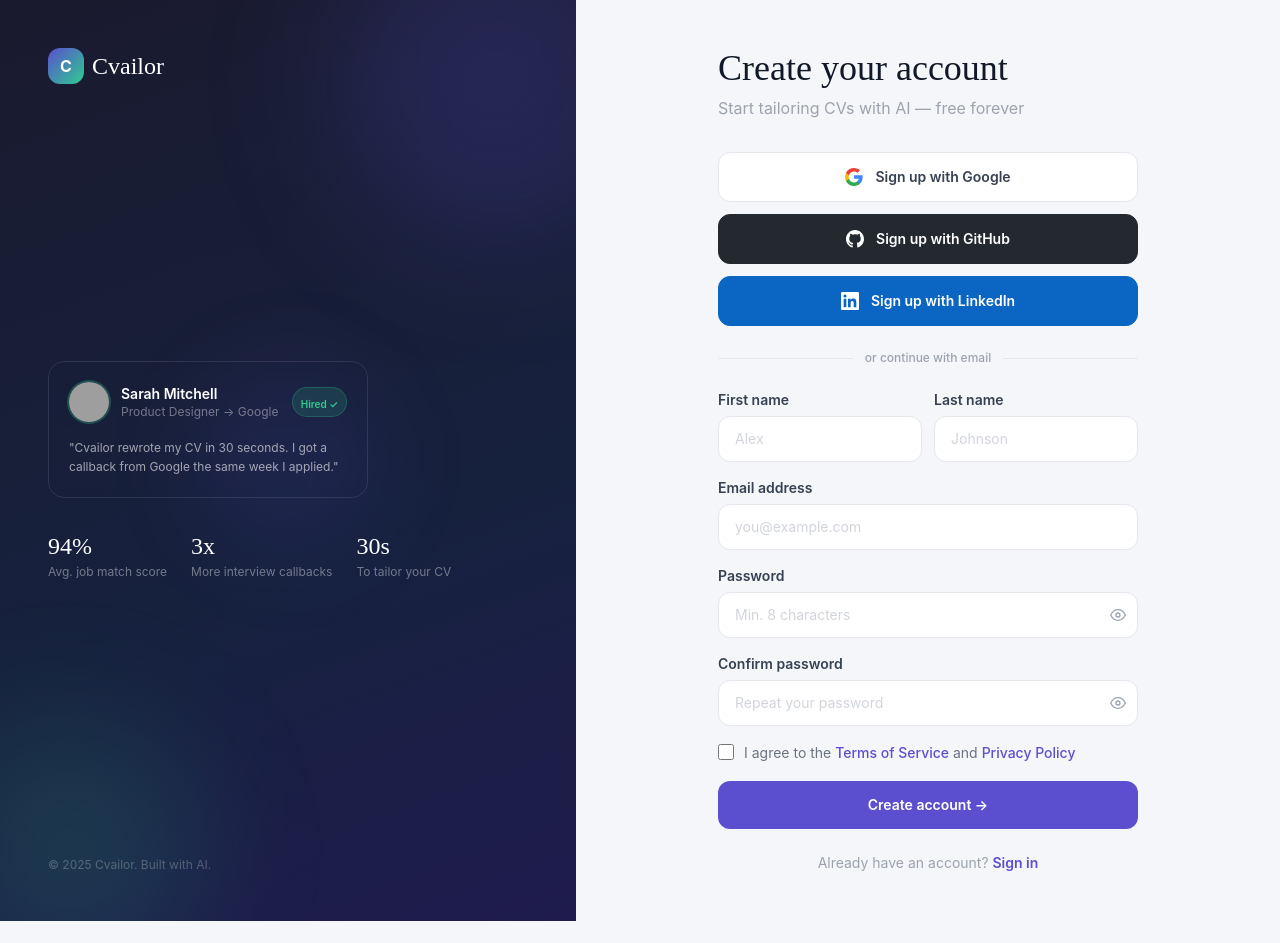
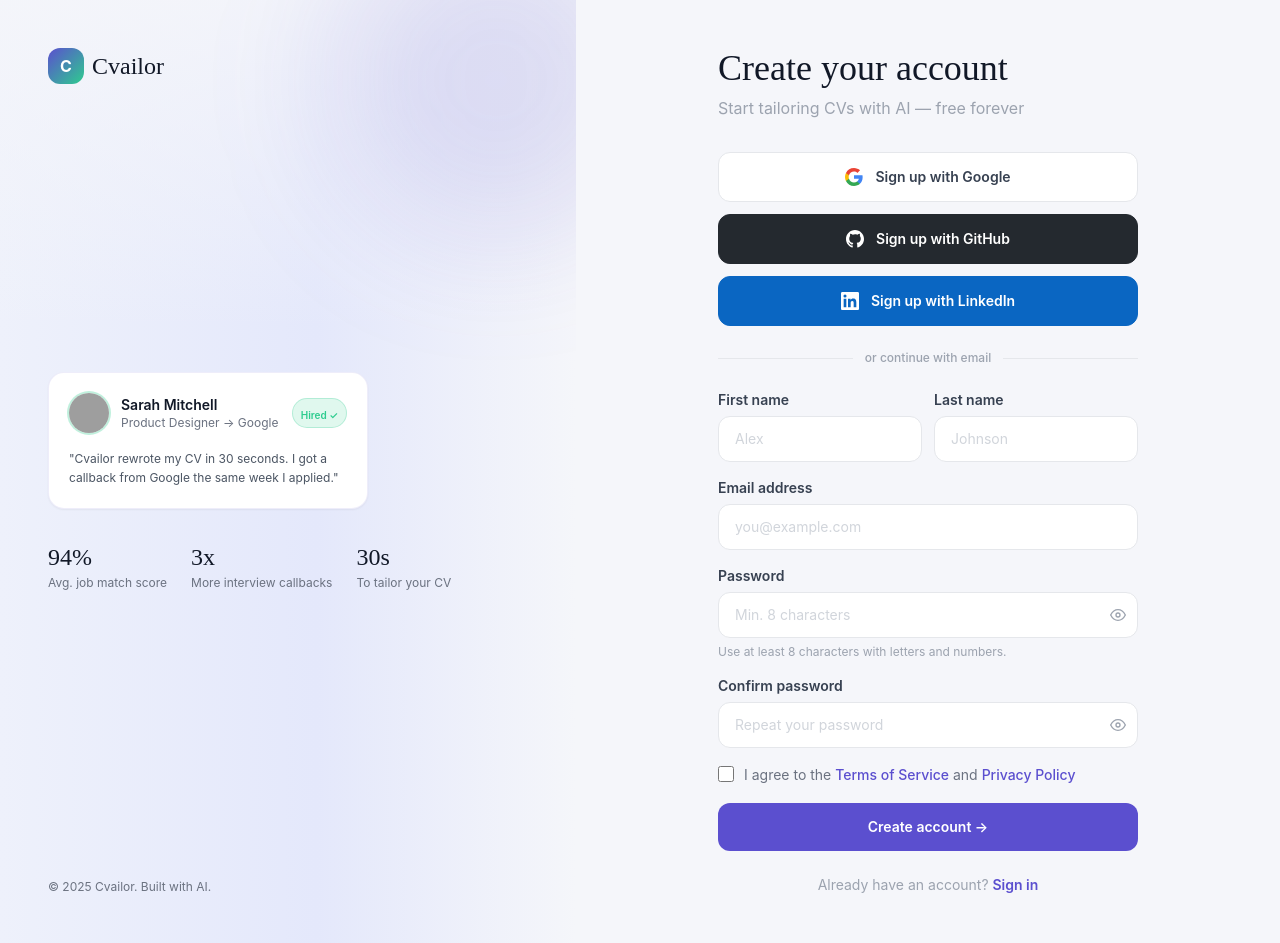
Before and after one commit to kechyy/cvailor-frontend, a Next.js app: page /auth/signup in a window 1280 px wide. Before the commit the page ends 921 px from the top, so only its background shows below. Built offline with nearby package versions, Linux system fonts and the light colour scheme; grey boxes are pictures that could not be loaded.

Commit message:
authentication ui

```diff
--- a/app/auth/new-password/page.tsx
+++ b/app/auth/new-password/page.tsx
@@ -1,10 +1,34 @@
-'use client'
+"use client"
 import Link from 'next/link'
+import { FormProvider, useForm } from 'react-hook-form'
 import AuthLayout from '@/components/auth/AuthLayout'
 import InputField from '@/components/auth/InputField'
 import SubmitButton from '@/components/auth/SubmitButton'
 
+type NewPasswordFormValues = {
+  newPassword: string
+  confirmPassword: string
+}
+
 export default function NewPasswordPage() {
+  const methods = useForm<NewPasswordFormValues>({
+    defaultValues: { newPassword: '', confirmPassword: '' },
+    mode: 'onBlur'
+  })
+
+  const {
+    handleSubmit,
+    formState: { isSubmitting },
+    watch
+  } = methods
+
+  const newPasswordValue = watch('newPassword')
+
+  const onSubmit = async (values: NewPasswordFormValues) => {
+    // TODO: connect to backend
+    console.log('Set new password', values)
+  }
+
   return (
     <AuthLayout
       title="Set new password"
@@ -20,30 +44,33 @@
         <p className="text-xs text-gray-400">Password strength: <span className="text-yellow-500 font-semibold">Fair</span></p>
       </div>
 
-      <form className="space-y-4">
+      <FormProvider {...methods}>
+        <form className="space-y-4" onSubmit={handleSubmit(onSubmit)} noValidate>
           <InputField
-          id="new-password"
+            name="newPassword"
             label="New password"
             type="password"
             placeholder="Min. 8 characters"
+            autoComplete="new-password"
             required
-          autoComplete="new-password"
+            rules={{ minLength: { value: 8, message: 'Must be at least 8 characters.' } }}
           />
           <InputField
-          id="confirm-password"
+            name="confirmPassword"
             label="Confirm new password"
             type="password"
             placeholder="Repeat new password"
+            autoComplete="new-password"
             required
-          autoComplete="new-password"
+            rules={{ validate: (value) => value === newPasswordValue || 'Passwords must match.' }}
           />
 
           {/* Requirements checklist */}
           <div className="bg-gray-50 border border-gray-100 rounded-xl p-4 space-y-2">
             {[
-            { label: 'At least 8 characters', met: true },
-            { label: 'One uppercase letter', met: true },
-            { label: 'One number or symbol', met: false },
+              { label: 'At least 8 characters', met: newPasswordValue.length >= 8 },
+              { label: 'One uppercase letter', met: /[A-Z]/.test(newPasswordValue) },
+              { label: 'One number or symbol', met: /[0-9!@#$%^&*]/.test(newPasswordValue) },
             ].map((req) => (
               <div key={req.label} className="flex items-center gap-2">
                 <div className={`w-4 h-4 rounded-full flex items-center justify-center flex-shrink-0 ${req.met ? 'bg-brand-green' : 'bg-gray-200'}`}>
@@ -58,8 +85,9 @@
             ))}
           </div>
 
-        <SubmitButton label="Update password →" />
+          <SubmitButton label="Update password →" loading={isSubmitting} />
         </form>
+      </FormProvider>
 
       <p className="text-center text-sm text-gray-400 mt-6">
         <Link href="/auth/signin" className="text-brand-purple font-semibold hover:underline">← Back to sign in</Link>
--- a/app/auth/reset-password/page.tsx
+++ b/app/auth/reset-password/page.tsx
@@ -1,10 +1,25 @@
-'use client'
+"use client"
 import Link from 'next/link'
+import { FormProvider, useForm } from 'react-hook-form'
 import AuthLayout from '@/components/auth/AuthLayout'
 import InputField from '@/components/auth/InputField'
 import SubmitButton from '@/components/auth/SubmitButton'
 
+type ResetFormValues = { email: string }
+
 export default function ResetPasswordPage() {
+  const methods = useForm<ResetFormValues>({
+    defaultValues: { email: '' },
+    mode: 'onBlur'
+  })
+
+  const { handleSubmit, formState: { isSubmitting } } = methods
+
+  const onSubmit = async (values: ResetFormValues) => {
+    // TODO: connect to backend
+    console.log('Reset password', values)
+  }
+
   return (
     <AuthLayout
       title="Reset your password"
@@ -18,17 +33,25 @@
         </svg>
       </div>
 
-      <form className="space-y-4">
+      <FormProvider {...methods}>
+        <form className="space-y-4" onSubmit={handleSubmit(onSubmit)} noValidate>
           <InputField
-          id="email"
+            name="email"
             label="Email address"
             type="email"
             placeholder="you@example.com"
+            autoComplete="email"
             required
-          autoComplete="email"
+            rules={{
+              pattern: {
+                value: /^[\w-.]+@([\w-]+\.)+[\w-]{2,}$/,
+                message: 'Enter a valid email address.'
+              }
+            }}
           />
-        <SubmitButton label="Send reset link →" />
+          <SubmitButton label="Send reset link →" loading={isSubmitting} />
         </form>
+      </FormProvider>
 
       <p className="text-center text-sm text-gray-400 mt-6">
         Remembered it?{' '}
--- a/app/auth/signin/page.tsx
+++ b/app/auth/signin/page.tsx
@@ -1,12 +1,35 @@
-'use client'
+"use client"
 import Link from 'next/link'
+import { FormProvider, useForm } from 'react-hook-form'
 import AuthLayout from '@/components/auth/AuthLayout'
 import OAuthButtons from '@/components/auth/OAuthButtons'
 import Divider from '@/components/auth/Divider'
 import InputField from '@/components/auth/InputField'
 import SubmitButton from '@/components/auth/SubmitButton'
 
+type SignInFormValues = {
+  email: string
+  password: string
+  remember: boolean
+}
+
 export default function SignInPage() {
+  const methods = useForm<SignInFormValues>({
+    defaultValues: { email: '', password: '', remember: false },
+    mode: 'onBlur'
+  })
+
+  const {
+    handleSubmit,
+    formState: { isSubmitting },
+    register
+  } = methods
+
+  const onSubmit = async (values: SignInFormValues) => {
+    // TODO: hook up to backend / next-auth
+    console.log('Sign in', values)
+  }
+
   return (
     <AuthLayout
       title="Welcome back"
@@ -18,14 +41,21 @@
       <Divider />
 
       {/* Email form */}
-      <form className="space-y-4">
+      <FormProvider {...methods}>
+        <form className="space-y-4" onSubmit={handleSubmit(onSubmit)} noValidate>
           <InputField
-          id="email"
+            name="email"
             label="Email address"
             type="email"
             placeholder="you@example.com"
+            autoComplete="email"
             required
-          autoComplete="email"
+            rules={{
+              pattern: {
+                value: /^[\w-.]+@([\w-]+\.)+[\w-]{2,}$/,
+                message: 'Enter a valid email address.'
+              }
+            }}
           />
           <div className="space-y-1.5">
             <div className="flex items-center justify-between">
@@ -40,12 +70,13 @@
               </Link>
             </div>
             <InputField
-            id="password"
+              name="password"
               label=""
               type="password"
               placeholder="••••••••"
+              autoComplete="current-password"
               required
-            autoComplete="current-password"
+              rules={{ minLength: { value: 8, message: 'Must be at least 8 characters.' } }}
             />
           </div>
 
@@ -55,14 +86,16 @@
               type="checkbox"
               id="remember"
               className="w-4 h-4 rounded border-gray-300 text-brand-purple accent-brand-purple"
+              {...register('remember')}
             />
             <label htmlFor="remember" className="text-sm text-gray-500">
               Remember me for 30 days
             </label>
           </div>
 
-        <SubmitButton label="Sign in →" />
+          <SubmitButton label="Sign in →" loading={isSubmitting} />
         </form>
+      </FormProvider>
 
       {/* Footer link */}
       <p className="text-center text-sm text-gray-400 mt-6">
--- a/app/auth/signup/page.tsx
+++ b/app/auth/signup/page.tsx
@@ -1,12 +1,48 @@
-'use client'
+"use client"
 import Link from 'next/link'
+import { FormProvider, useForm } from 'react-hook-form'
 import AuthLayout from '@/components/auth/AuthLayout'
 import OAuthButtons from '@/components/auth/OAuthButtons'
 import Divider from '@/components/auth/Divider'
 import InputField from '@/components/auth/InputField'
 import SubmitButton from '@/components/auth/SubmitButton'
 
+type SignUpFormValues = {
+  firstname: string
+  lastname: string
+  email: string
+  password: string
+  confirmPassword: string
+  terms: boolean
+}
+
 export default function SignUpPage() {
+  const methods = useForm<SignUpFormValues>({
+    defaultValues: {
+      firstname: '',
+      lastname: '',
+      email: '',
+      password: '',
+      confirmPassword: '',
+      terms: false
+    },
+    mode: 'onBlur'
+  })
+
+  const {
+    handleSubmit,
+    formState: { isSubmitting },
+    watch,
+    register
+  } = methods
+
+  const onSubmit = async (values: SignUpFormValues) => {
+    // TODO: wire to backend
+    console.log('Sign up', values)
+  }
+
+  const passwordValue = watch('password')
+
   return (
     <AuthLayout
       title="Create your account"
@@ -14,17 +50,55 @@
     >
       <OAuthButtons mode="signup" />
       <Divider />
-      <form className="space-y-4">
+      <FormProvider {...methods}>
+        <form className="space-y-4" onSubmit={handleSubmit(onSubmit)} noValidate>
           <div className="grid grid-cols-2 gap-3">
-          <InputField id="firstname" label="First name" placeholder="Alex" required autoComplete="given-name" />
-          <InputField id="lastname" label="Last name" placeholder="Johnson" required autoComplete="family-name" />
+            <InputField name="firstname" label="First name" placeholder="Alex" autoComplete="given-name" required />
+            <InputField name="lastname" label="Last name" placeholder="Johnson" autoComplete="family-name" required />
           </div>
-        <InputField id="email" label="Email address" type="email" placeholder="you@example.com" required autoComplete="email" />
-        <InputField id="password" label="Password" type="password" placeholder="Min. 8 characters" required autoComplete="new-password" />
-        <InputField id="confirm-password" label="Confirm password" type="password" placeholder="Repeat your password" required autoComplete="new-password" />
+          <InputField
+            name="email"
+            label="Email address"
+            type="email"
+            placeholder="you@example.com"
+            autoComplete="email"
+            required
+            rules={{
+              pattern: {
+                value: /^[\w-.]+@([\w-]+\.)+[\w-]{2,}$/,
+                message: 'Enter a valid email address.'
+              }
+            }}
+          />
+          <InputField
+            name="password"
+            label="Password"
+            type="password"
+            placeholder="Min. 8 characters"
+            autoComplete="new-password"
+            required
+            helperText="Use at least 8 characters with letters and numbers."
+            rules={{ minLength: { value: 8, message: 'Must be at least 8 characters.' } }}
+          />
+          <InputField
+            name="confirmPassword"
+            label="Confirm password"
+            type="password"
+            placeholder="Repeat your password"
+            autoComplete="new-password"
+            required
+            rules={{
+              validate: (value) => value === passwordValue || 'Passwords must match.'
+            }}
+          />
 
           <div className="flex items-start gap-2.5">
-          <input type="checkbox" id="terms" required className="w-4 h-4 mt-0.5 rounded border-gray-300 accent-brand-purple flex-shrink-0" />
+            <input
+              type="checkbox"
+              id="terms"
+              className="w-4 h-4 mt-0.5 rounded border-gray-300 accent-brand-purple flex-shrink-0"
+              {...register('terms', { required: 'You must accept the terms to continue.' })}
+            />
             <label htmlFor="terms" className="text-sm text-gray-500 leading-relaxed">
               I agree to the{' '}
               <Link href="/terms" className="text-brand-purple hover:underline font-medium">Terms of Service</Link>
@@ -32,9 +106,13 @@
               <Link href="/privacy" className="text-brand-purple hover:underline font-medium">Privacy Policy</Link>
             </label>
           </div>
+          {methods.formState.errors.terms && (
+            <p className="text-xs text-red-500 font-medium">{methods.formState.errors.terms.message?.toString()}</p>
+          )}
 
-        <SubmitButton label="Create account →" />
+          <SubmitButton label="Create account →" loading={isSubmitting} />
         </form>
+      </FormProvider>
 
       <p className="text-center text-sm text-gray-400 mt-6">
         Already have an account?{' '}
--- a/components/auth/AuthLayout.tsx
+++ b/components/auth/AuthLayout.tsx
@@ -18,19 +18,25 @@
         animate={{ x: 0, opacity: 1 }}
         transition={{ duration: 0.6 }}
         className="hidden lg:flex w-[45%] flex-col justify-between p-12 relative overflow-hidden"
-        style={{ background: 'linear-gradient(160deg, #1A1A2E 0%, #16213E 60%, #1F1B4E 100%)' }}
+        // Layered gradients: horizontal fade plus a subtle top fade so the upper edge also blends into the form side
+        style={{
+          background: `
+            linear-gradient(180deg, rgba(245,246,250,0.85) 0%, rgba(245,246,250,0) 35%),
+            linear-gradient(90deg, #EEF1FB 0%, #E4E8FB 55%, #F5F6FA 100%)
+          `
+        }}
       >
         {/* Decorative blobs */}
-        <div className="absolute top-[-80px] right-[-80px] w-[320px] h-[320px] rounded-full bg-brand-purple/20 blur-3xl pointer-events-none" />
-        <div className="absolute bottom-[-60px] left-[-60px] w-[260px] h-[260px] rounded-full bg-brand-green/15 blur-3xl pointer-events-none" />
-        <div className="absolute top-1/2 left-1/2 -translate-x-1/2 -translate-y-1/2 w-[200px] h-[200px] rounded-full bg-brand-purple/10 blur-2xl pointer-events-none" />
+        <div className="absolute top-[-80px] right-[-80px] w-[320px] h-[320px] rounded-full bg-brand-purple/15 blur-3xl pointer-events-none" />
+        <div className="absolute bottom-[-60px] left-[-60px] w-[260px] h-[260px] rounded-full bg-brand-green/12 blur-3xl pointer-events-none" />
+        <div className="absolute top-1/2 left-1/2 -translate-x-1/2 -translate-y-1/2 w-[200px] h-[200px] rounded-full bg-brand-purple/8 blur-2xl pointer-events-none" />
 
         {/* Logo */}
         <Link href="/" className="flex items-center gap-2 relative z-10">
           <div className="w-9 h-9 rounded-xl bg-gradient-to-br from-brand-purple to-brand-green flex items-center justify-center">
             <span className="text-white font-bold text-base">C</span>
           </div>
-          <span className="font-display text-2xl text-white">Cvailor</span>
+          <span className="font-display text-2xl text-gray-900">Cvailor</span>
         </Link>
 
         {/* Center quote */}
@@ -41,7 +47,7 @@
             transition={{ delay: 0.4 }}
           >
             {/* Floating CV mini card */}
-            <div className="bg-white/8 border border-white/10 backdrop-blur-sm rounded-2xl p-5 mb-8 max-w-[320px]">
+            <div className="bg-white border border-brand-purple/10 rounded-2xl p-5 mb-8 max-w-[320px] shadow-sm">
               <div className="flex items-center gap-3 mb-4">
                 <div className="w-10 h-10 rounded-full overflow-hidden ring-2 ring-brand-green/30">
                   <img
@@ -51,14 +57,14 @@
                   />
                 </div>
                 <div>
-                  <div className="text-white text-sm font-semibold">Sarah Mitchell</div>
-                  <div className="text-white/40 text-xs">Product Designer → Google</div>
+                  <div className="text-gray-900 text-sm font-semibold">Sarah Mitchell</div>
+                  <div className="text-gray-500 text-xs">Product Designer → Google</div>
                 </div>
                 <div className="ml-auto bg-brand-green/15 border border-brand-green/25 rounded-full px-2 py-0.5">
                   <span className="text-brand-green text-[10px] font-semibold">Hired ✓</span>
                 </div>
               </div>
-              <p className="text-white/60 text-xs leading-relaxed">
+              <p className="text-gray-600 text-xs leading-relaxed">
                 &quot;Cvailor rewrote my CV in 30 seconds. I got a callback from Google the same week I applied.&quot;
               </p>
             </div>
@@ -71,8 +77,8 @@
                 { value: '30s', label: 'To tailor your CV' },
               ].map((stat) => (
                 <div key={stat.label}>
-                  <div className="text-white font-display text-2xl">{stat.value}</div>
-                  <div className="text-white/40 text-xs mt-0.5">{stat.label}</div>
+                  <div className="text-gray-900 font-display text-2xl">{stat.value}</div>
+                  <div className="text-gray-500 text-xs mt-0.5">{stat.label}</div>
                 </div>
               ))}
             </div>
@@ -80,7 +86,7 @@
         </div>
 
         {/* Bottom */}
-        <div className="text-white/25 text-xs relative z-10">
+        <div className="text-gray-500 text-xs relative z-10">
           © 2025 Cvailor. Built with AI.
         </div>
       </motion.div>
--- a/components/auth/InputField.tsx
+++ b/components/auth/InputField.tsx
@@ -1,35 +1,56 @@
 'use client'
 import { useState } from 'react'
+import { useFormContext, type RegisterOptions, type FieldError } from 'react-hook-form'
 
 interface InputFieldProps {
+  name: string
   label: string
   type?: string
   placeholder?: string
-  id: string
+  id?: string
   required?: boolean
   autoComplete?: string
+  rules?: RegisterOptions
+  helperText?: string
 }
 
 export default function InputField({
-  label, type = 'text', placeholder, id, required, autoComplete
+  name,
+  label,
+  type = 'text',
+  placeholder,
+  id,
+  required,
+  autoComplete,
+  rules,
+  helperText
 }: InputFieldProps) {
   const [showPassword, setShowPassword] = useState(false)
   const isPassword = type === 'password'
   const inputType = isPassword ? (showPassword ? 'text' : 'password') : type
+  const {
+    register,
+    formState: { errors }
+  } = useFormContext()
+
+  const error = (errors as Record<string, FieldError | undefined>)?.[name]
+  const hasError = Boolean(error)
 
   return (
     <div className="space-y-1.5">
-      <label htmlFor={id} className="block text-sm font-semibold text-gray-700">
+      <label htmlFor={id ?? name} className="block text-sm font-semibold text-gray-700">
         {label}
       </label>
       <div className="relative">
         <input
-          id={id}
+          id={id ?? name}
           type={inputType}
           placeholder={placeholder}
           required={required}
           autoComplete={autoComplete}
-          className="w-full px-4 py-3 rounded-xl border border-gray-200 bg-white text-gray-900 text-sm placeholder:text-gray-300 focus:outline-none focus:border-brand-purple focus:ring-2 focus:ring-brand-purple/15 transition-all"
+          aria-invalid={hasError}
+          className={`w-full px-4 py-3 rounded-xl border bg-white text-gray-900 text-sm placeholder:text-gray-300 focus:outline-none focus:ring-2 transition-all ${hasError ? 'border-red-300 focus:border-red-400 focus:ring-red-200' : 'border-gray-200 focus:border-brand-purple focus:ring-brand-purple/15'}`}
+          {...register(name, { required, ...rules })}
         />
         {isPassword && (
           <button
@@ -51,6 +72,12 @@
           </button>
         )}
       </div>
+      {helperText && !hasError && (
+        <p className="text-xs text-gray-400">{helperText}</p>
+      )}
+      {hasError && (
+        <p className="text-xs text-red-500 font-medium">{error?.message ?? 'Please check this field.'}</p>
+      )}
     </div>
   )
 }
```
Also changed, not shown: package.json (+11 -9 lines), 1 other file (tests, documents, lock files or other folders). Lines whose indentation alone changed are shown as unchanged.
